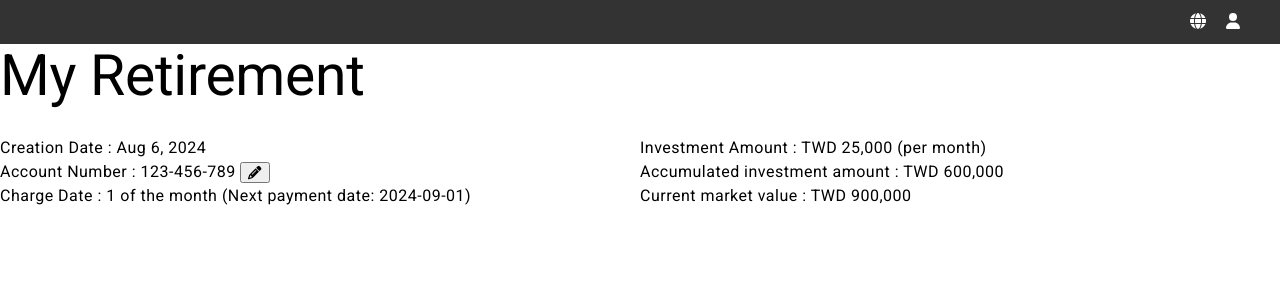
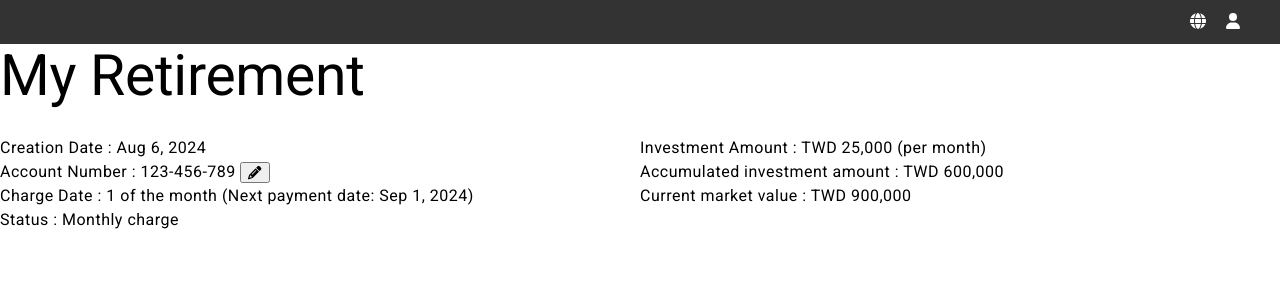
Before and after one commit to NixonNova/quantifeed-test, an Angular app: page / in a window 1280 px wide. Shown: the top 300 px of the page. Built offline with nearby package versions, Linux system fonts and the light colour scheme.

Commit message:
1. getNextChargeDate function 2. status to string

```diff
--- a/src/app/components/retirement-detail-form/retirement-detail-form.component.html
+++ b/src/app/components/retirement-detail-form/retirement-detail-form.component.html
@@ -23,7 +23,7 @@
   </div>
   <div class="row">
     <div class="column">
-      Charge Date : {{retirementInfo()?.account?.chargeDate}} of the month (Next payment date: 2024-09-01)
+      Charge Date : {{retirementInfo()?.account?.chargeDate}} of the month (Next payment date: <date-viewer [date]="getNextChargeDate(retirementInfo()?.account?.chargeDate)"></date-viewer>)
     </div>
     <div class="column">
       Current market value :
@@ -31,4 +31,9 @@
         [amount]="retirementInfo()?.account?.marketValue"></amount-viewer>
     </div>
   </div>
+  <div class="row">
+    <div class="column">
+      Status : {{retirementInfo()?.account?.status}}
+    </div>
+  </div>
 </form>
--- a/src/app/components/retirement-detail-form/retirement-detail-form.component.ts
+++ b/src/app/components/retirement-detail-form/retirement-detail-form.component.ts
@@ -46,4 +46,10 @@ export class RetirementDetailFormComponent {
 
   }
 
+  getNextChargeDate( chargeDate:number|undefined): Date{
+    const currentDate = new Date();
+    const nextChargeDate = new Date(currentDate.getFullYear(), currentDate.getMonth()+1, chargeDate); // the month is 0-indexed
+    return nextChargeDate;
+  }
+
 }
--- a/src/app/interfaces/account.ts
+++ b/src/app/interfaces/account.ts
@@ -6,6 +6,5 @@ export interface AccountDto {
   chargeDate: number;
   chargeAmount: number;
   marketValue:number;
-  status:number;
-
+  status:string;
 }
--- a/src/app/services/account-data/account-data.service.ts
+++ b/src/app/services/account-data/account-data.service.ts
@@ -16,7 +16,7 @@ export class AccountDataService {
       chargeDate: 1,
       chargeAmount: 25000,
       marketValue: 900000,
-      status: 1
+      status: "Monthly charge"
     },{
       userId: "nixonnova@outlook.com",
       accountNumber: "555-666-777",
@@ -25,7 +25,7 @@ export class AccountDataService {
       chargeDate: 10,
       chargeAmount: 2000,
       marketValue: 125000,
-      status: 2
+      status: "Yearly charge"
     }];
     return mockAccountListData
   }
--- a/src/app/services/retirement-data/retirement-data.service.ts
+++ b/src/app/services/retirement-data/retirement-data.service.ts
@@ -20,7 +20,7 @@ export class RetirementDataService {
         chargeDate: 1,
         chargeAmount: 25000,
         marketValue: 900000,
-        status: 1
+        status: "Monthly charge"
       }
     };
     return mockRetirementData
```
Also changed, not shown: src/app/interfaces/retirement.ts (+0 -7 lines).
